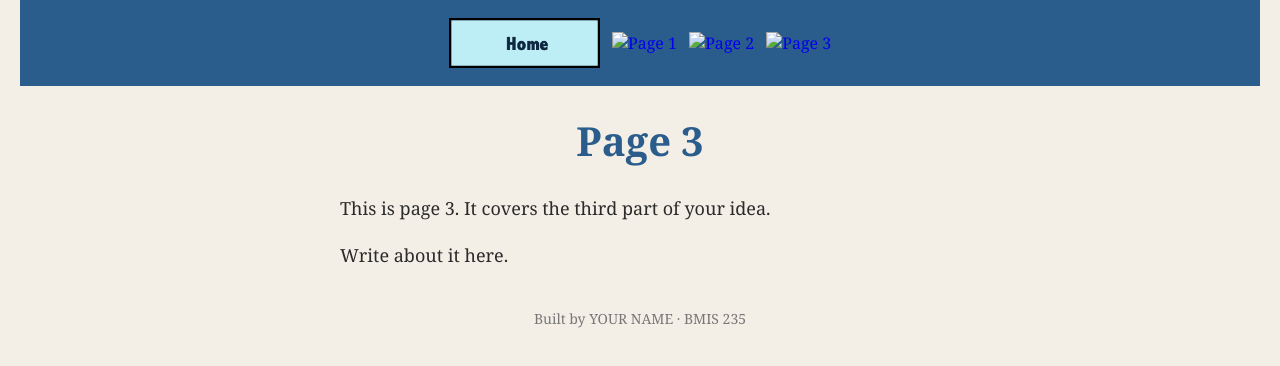
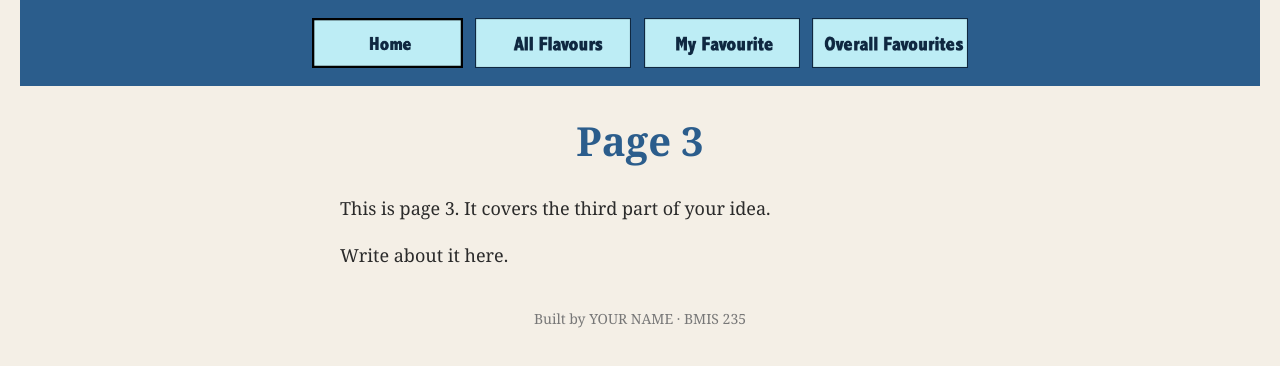
Before and after one commit to katenazar/bmis235-html-3, a plain HTML site: page overall favourites.html in a window 1280 px wide. Drawn offline with Linux system fonts and the light colour scheme.

Commit message:
Update navigation links in overall favourites.html

```diff
--- a/overall favourites.html
+++ b/overall favourites.html
@@ -22,9 +22,9 @@
      ===================================================================== -->
 <nav>
     <a href="index.html"><img src="img/home.png" alt="Home"></a>
-    <a href="page1.html"><img src="img/page1.png" alt="Page 1"></a>
-    <a href="page2.html"><img src="img/page2.png" alt="Page 2"></a>
-    <a href="page3.html"><img src="img/page3.png" alt="Page 3"></a>
+    <a href="all flavours.html"><img src="img/allflavours.png" alt="All flavours"></a>
+    <a href="my favourite.html"><img src="img/myfavourite.png" alt="My favourite"></a>
+    <a href="overall favourites.html"><img src="img/overallfavourites.png" alt="Overall favourites"></a>
 </nav>
 
 <h1>Page 3</h1>
```
